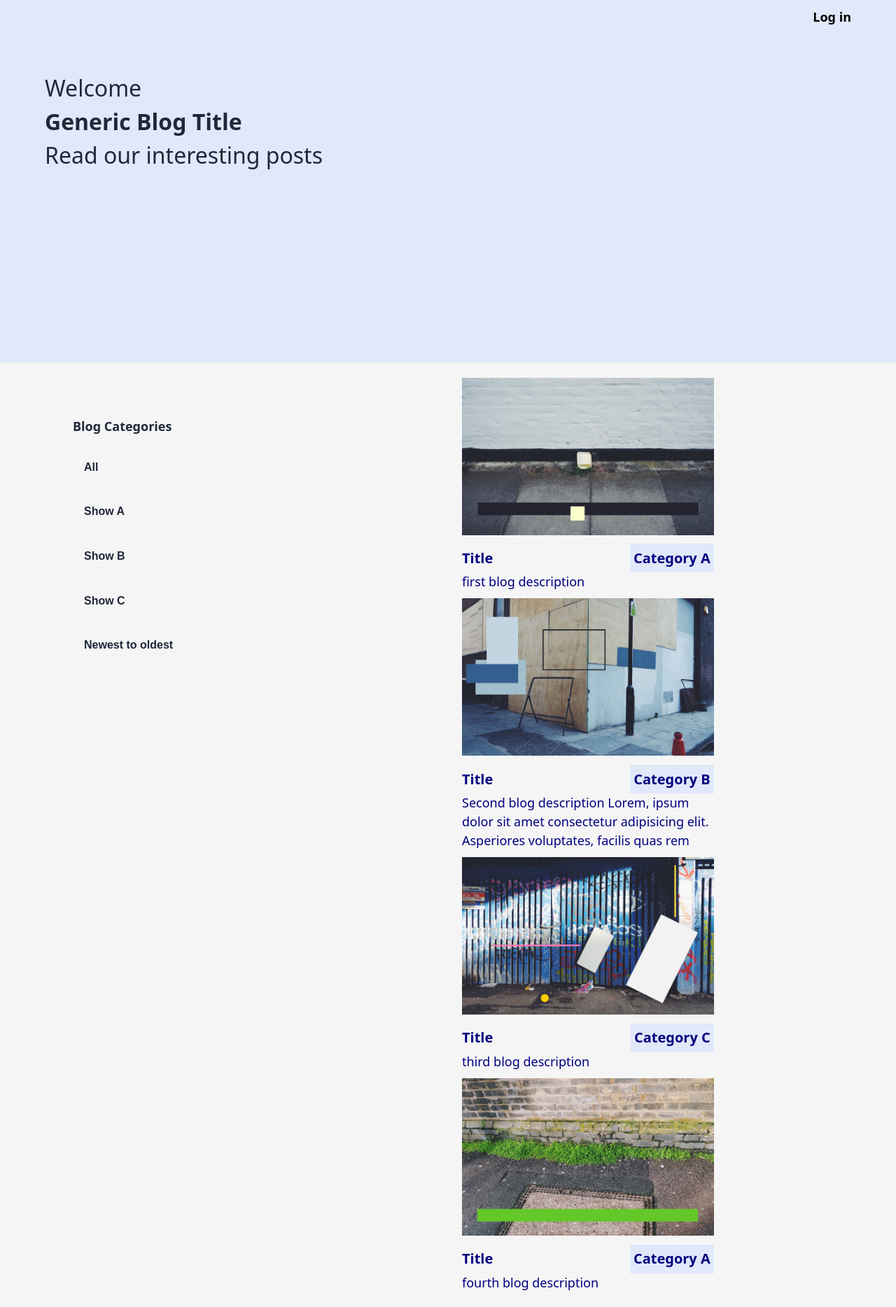
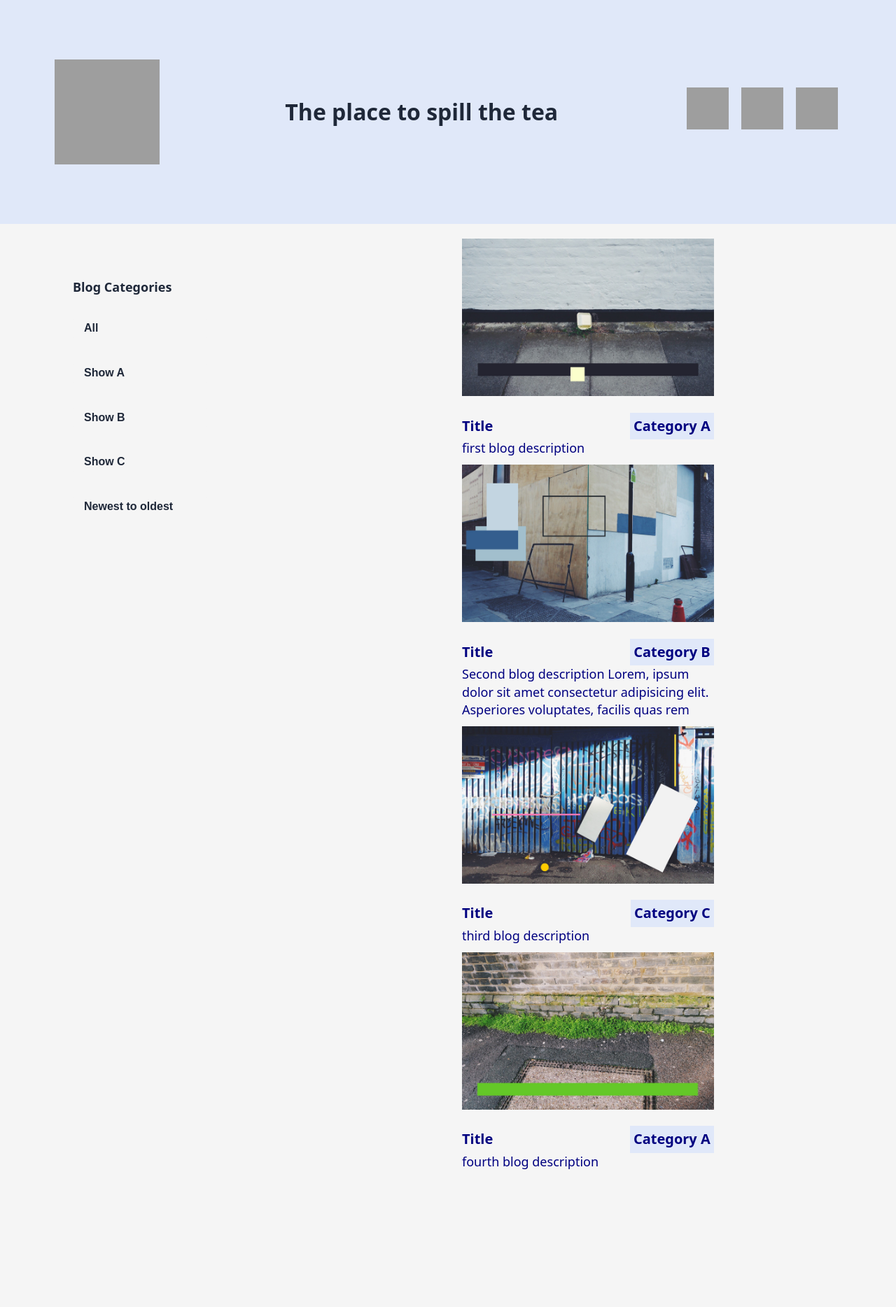
Before and after one commit to rogerb5/winter2023-cscd378-blog-final, a PHP site: page / in a window 1280 px wide. Shown: the whole page at 70% size. After the commit the page ends 1671 px from the top, so only its background shows below. Run offline with PHP 8.4, Linux system fonts and the light colour scheme; grey boxes are pictures that could not be loaded.

Commit message:
add svg logos to webpage and minimize css

```diff
--- a/css/style.css
+++ b/css/style.css
@@ -1,145 +1,3 @@
-html,
-body,
-div,
-span,
-applet,
-object,
-iframe,
-h1,
-h2,
-h3,
-h4,
-h5,
-h6,
-p,
-blockquote,
-pre,
-a,
-abbr,
-acronym,
-address,
-big,
-cite,
-code,
-del,
-dfn,
-em,
-img,
-ins,
-kbd,
-q,
-s,
-samp,
-small,
-strike,
-strong,
-sub,
-sup,
-tt,
-var,
-b,
-u,
-i,
-center,
-dl,
-dt,
-dd,
-ol,
-ul,
-li,
-fieldset,
-form,
-label,
-legend,
-table,
-caption,
-tbody,
-tfoot,
-thead,
-tr,
-th,
-td,
-article,
-aside,
-canvas,
-details,
-embed,
-figure,
-figcaption,
-footer,
-header,
-hgroup,
-menu,
-nav,
-output,
-ruby,
-section,
-summary,
-time,
-mark,
-audio,
-video {
-    margin: 0;
-    padding: 0;
-    border: 0;
-    font-size: 100%;
-    font: inherit;
-    vertical-align: baseline;
-}
-
-article,
-aside,
-details,
-figcaption,
-figure,
-footer,
-header,
-hgroup,
-menu,
-nav,
-section {
-    display: block;
-}
-
-body {
-    line-height: 1;
-}
-
-ol,
-ul {
-    list-style: none;
-}
-
-blockquote,
-q {
-    quotes: none;
-}
-
-blockquote:before,
-blockquote:after,
-q:before,
-q:after {
-    content: '';
-    content: none;
-}
-
-table {
-    border-collapse: collapse;
-    border-spacing: 0;
-}
-
-img,
-iframe {
-    vertical-align: bottom;
-    max-width: 100%;
-}
-
-input,
-textarea,
-select {
-    font: inherit;
-}
-
 * {
     -webkit-box-sizing: border-box;
     -moz-box-sizing: border-box;
@@ -147,7 +5,9 @@ select {
     -webkit-font-smoothing: antialiased;
     -moz-osx-font-smoothing: grayscale;
     text-rendering: optimizeLegibility;
-    line-height: 1.5;
+    line-height: 1.4;
+    margin: 0;
+    padding: 0;
 }
 
 /* CSS VARIABLES */
@@ -183,36 +43,39 @@ body {
     color: #1f2839;
 }
 
-/* Navigation Bar Styling */
-nav {
-    display: flex;
-    justify-content: space-between;
-    align-items: center;
-    padding-left: var(--blog-primary-padding);
-    padding-right: var(--blog-primary-padding);
-    padding-top: 0.7rem;
-    background-color: var(--blog-primary-color);
-}
-
-nav h1 {
-    font-size: 24px;
-    font-weight: bolder;
-}
-
-nav a.login-link {
-    font-size: 18px;
-    font-weight: bold;
-}
-
-/* Header Styling ******/
+/* Header Styling **********************/
 header {
     background-color: var(--blog-primary-color);
     padding: var(--blog-primary-padding);
-    height: 60vh;
+    height: 40vh;
+    display: flex;
+    align-items: center;
+    justify-content: space-around;
 }
 
-header h1 {
-    font-weight: bolder;
+/* SVG Settings ***/
+img.logo {
+    width: 150px;
+    height: 150px;
+}
+
+img.svg-n {
+    width: 60px;
+    height: 60px;
+    margin: 0.3rem;
+}
+
+img.svg-n:hover {
+    cursor: pointer;
+}
+
+div.info-div {
+    width: 60%;
+}
+
+p.p-header {
+    text-align: center;
+    font-weight: bold;
 }
 
 /* Main Section Styling *****/
--- a/index.html
+++ b/index.html
@@ -12,15 +12,16 @@
 </head>
 
 <body>
-    <nav class="navigation">
-        <h1></h1>
-        <a href="#" class="login-link">Log in</a>
-    </nav>
-
     <header class="index-header">
-        <p>Welcome</p>
-        <h1 class="h1-header">Generic Blog Title</h1>
-        <p class="p-header">Read our interesting posts</p>
+        <img src="assets/svg/logo.svg" class="logo" alt="Teaspot logo">
+        <div class="info-div">
+            <p class="p-header">The place to spill the tea</p>
+        </div>
+        <nav class="icon-holders">
+            <img src="assets/svg/dark-mode.svg" class="svg-n svg-dark-m" alt="dark mode logo">
+            <img src="assets/svg/avatar.svg" class="svg-n avatar" alt="login icon">
+            <img src="assets/svg/ham.svg" class="svg-n hamburger" alt="hamburger menu logo">
+        </nav>
     </header>
 
     <main class="index-main">
```
Also changed, not shown: assets/svg/avatar.svg (added), assets/svg/dark-mode.svg (added), assets/svg/ham.svg (added), assets/svg/logo.svg (added), research.txt (added).
